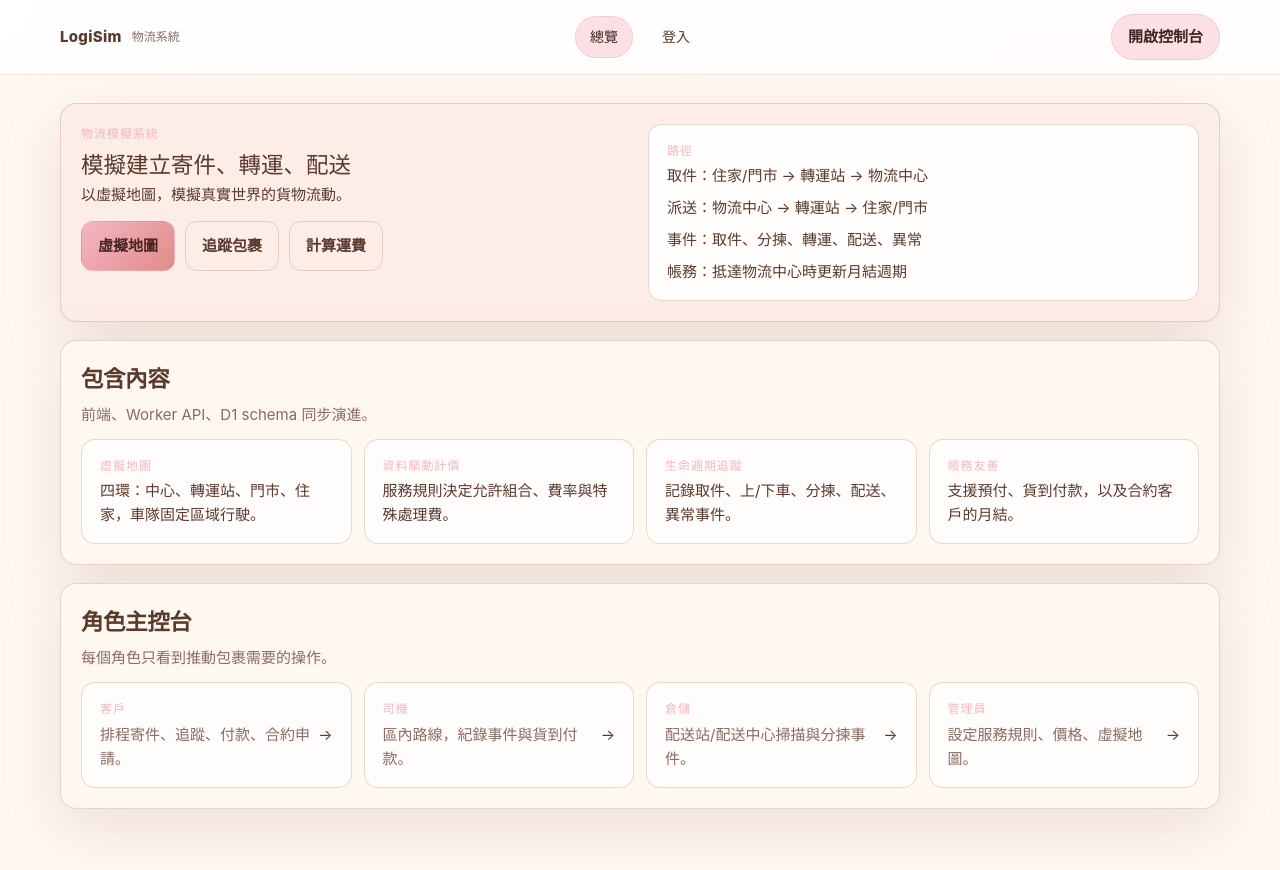
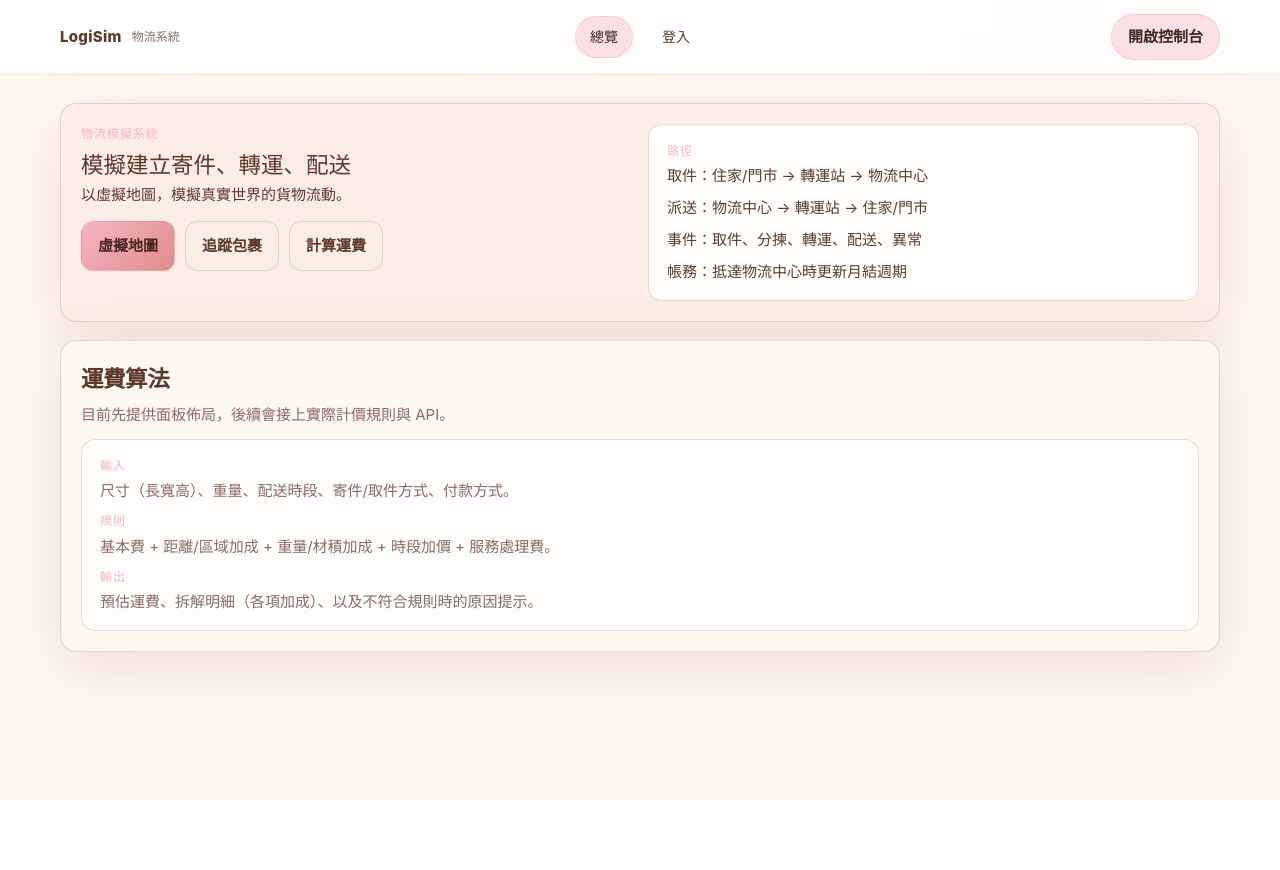
Before and after one commit to bowen12274Bot/Logistics_tracking_system, a Vue app in the folder frontend/: page / in a window 1280 px wide. Shown: the top 870 px of the page. After the commit the page ends 800 px from the top, so only its background shows below. Built offline with nearby package versions, Linux system fonts and the light colour scheme; no server answers; the HTML template or start-up script is replaced by a standard one.

Commit message:
在主頁面新增運費試算面板

```diff
--- a/frontend/src/views/HomeView.vue
+++ b/frontend/src/views/HomeView.vue
@@ -47,30 +47,25 @@ const roles = [
 
   <section class="page-shell">
     <header class="section-header">
-      <h2>包含內容</h2>
-      <p class="hint">前端、Worker API、D1 schema 同步演進。</p>
+      <h2>運費算法</h2>
+      <p class="hint">目前先提供面板佈局，後續會接上實際計價規則與 API。</p>
     </header>
-    <div class="card-grid">
-      <div v-for="item in highlights" :key="item.title" class="card">
-        <p class="eyebrow">{{ item.title }}</p>
-        <p>{{ item.copy }}</p>
+
+    <div class="card">
+      <div class="stack">
+        <div>
+          <p class="eyebrow">輸入</p>
+          <p class="hint">尺寸（長寬高）、重量、配送時段、寄件/取件方式、付款方式。</p>
+        </div>
+        <div>
+          <p class="eyebrow">規則</p>
+          <p class="hint">基本費 + 距離/區域加成 + 重量/材積加成 + 時段加價 + 服務處理費。</p>
+        </div>
+        <div>
+          <p class="eyebrow">輸出</p>
+          <p class="hint">預估運費、拆解明細（各項加成）、以及不符合規則時的原因提示。</p>
+        </div>
       </div>
     </div>
   </section>
-
-  <section class="page-shell">
-    <header class="section-header">
-      <h2>角色主控台</h2>
-      <p class="hint">每個角色只看到推動包裹需要的操作。</p>
-    </header>
-    <div class="card-grid role-grid">
-      <RouterLink v-for="role in roles" :key="role.to" :to="role.to" class="card link-card">
-        <div>
-          <p class="eyebrow">{{ role.title }}</p>
-          <p class="hint">{{ role.detail }}</p>
-        </div>
-        <span aria-hidden="true">&rarr;</span>
-      </RouterLink>
-    </div>
-  </section>
 </template>
```
